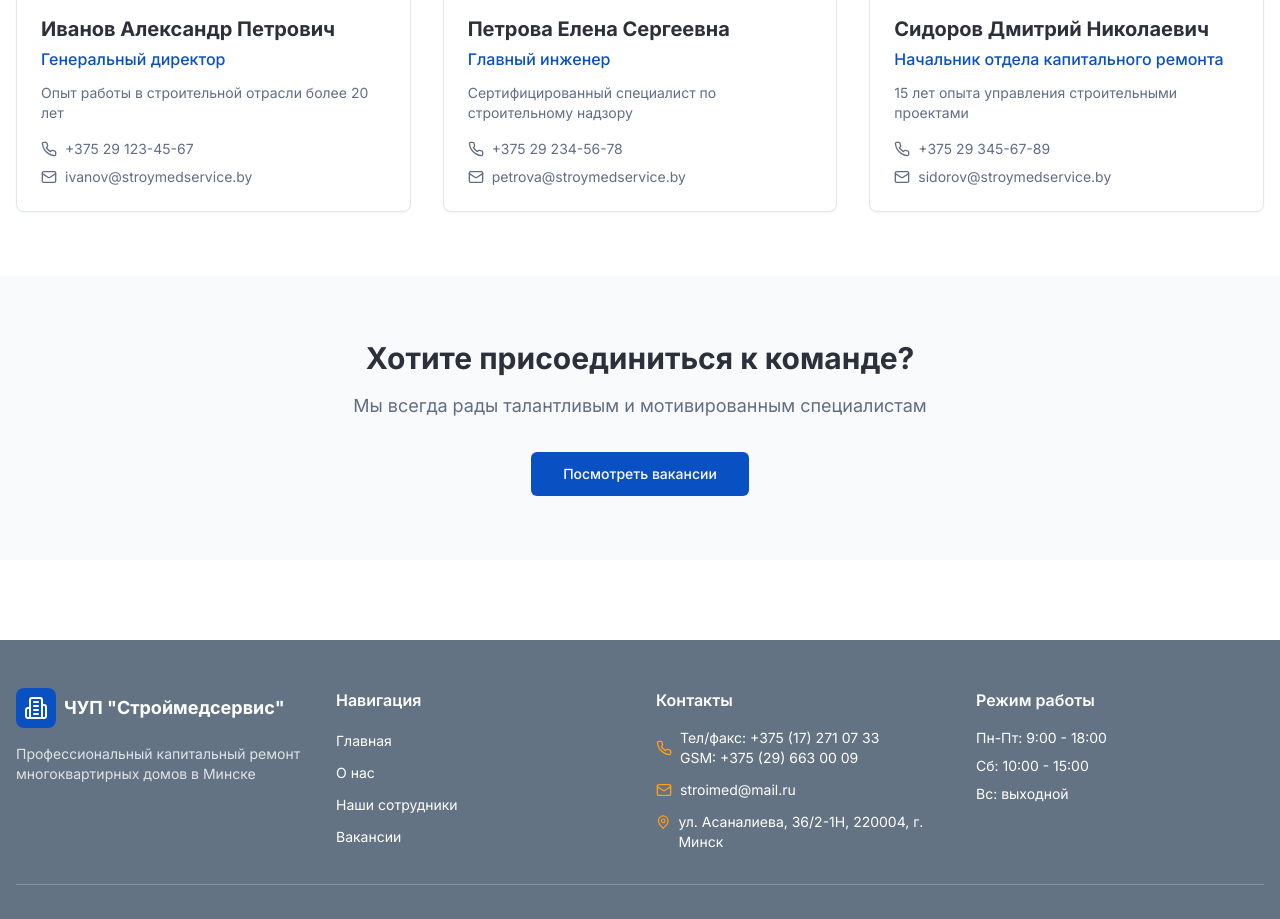
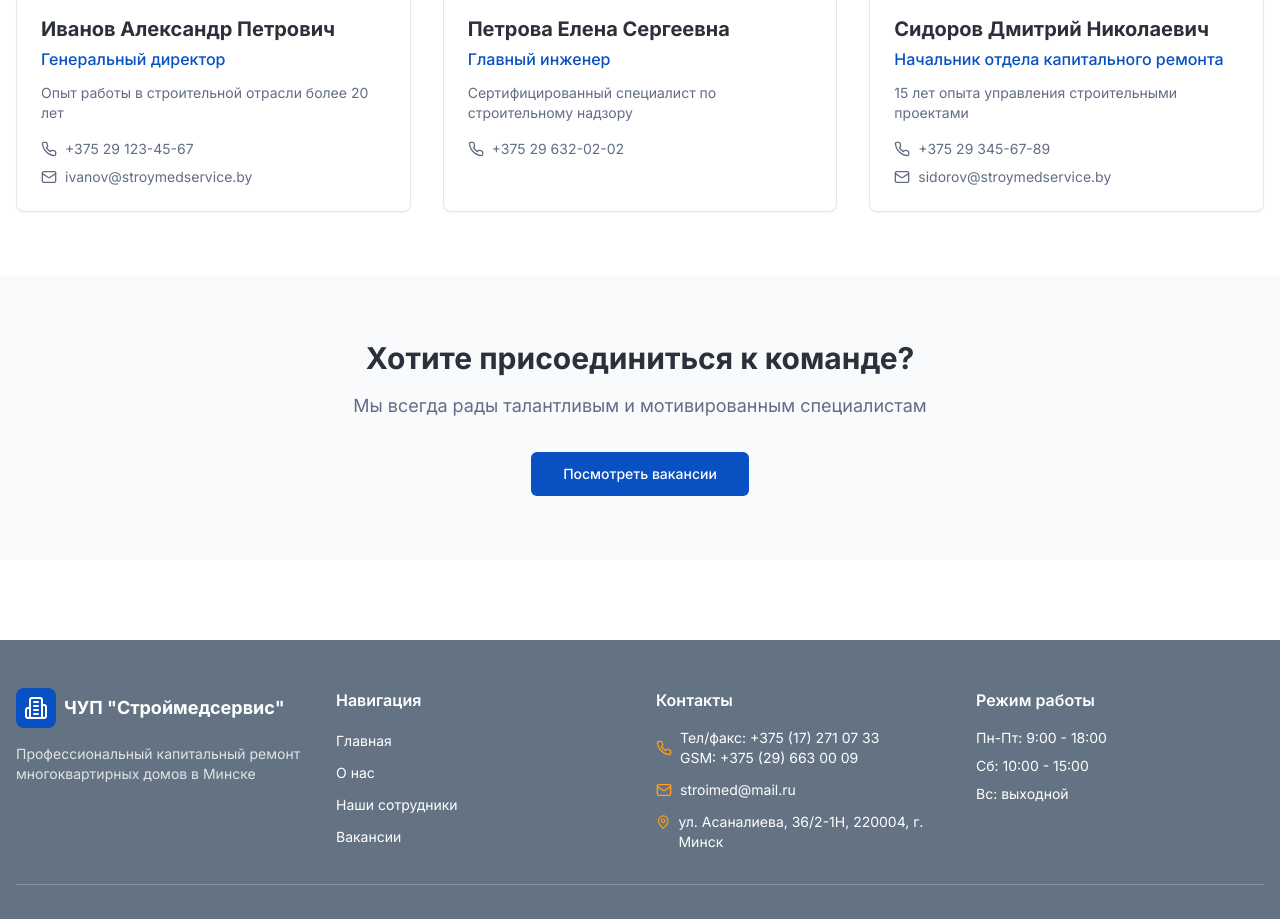
Before and after one commit to GriAndSer/remont-domov-minsk, a React (Vite) app: page /employees in a window 1280 px wide. Shown: the part 800-1719 px from the top of the page. Built offline with nearby package versions, Linux system fonts and the light colour scheme; the HTML template or start-up script is replaced by a standard one.

Commit message:
Update Chief Engineer contact info

```diff
--- a/src/pages/Employees.tsx
+++ b/src/pages/Employees.tsx
@@ -18,8 +18,7 @@ const Employees = () => {
       name: "Петрова Елена Сергеевна",
       position: "Главный инженер",
       image: employee2,
-      phone: "+375 29 234-56-78",
-      email: "petrova@stroymedservice.by",
+      phone: "+375 29 632-02-02",
       description: "Сертифицированный специалист по строительному надзору",
     },
     {
@@ -73,6 +72,7 @@ const Employees = () => {
                       <Phone className="h-4 w-4" />
                       {member.phone}
                     </a>
+                    {member.email && (
                       <a
                         href={`mailto:${member.email}`}
                         className="flex items-center gap-2 text-sm text-muted-foreground hover:text-primary transition-colors"
@@ -80,6 +80,7 @@ const Employees = () => {
                         <Mail className="h-4 w-4" />
                         {member.email}
                       </a>
+                    )}
                   </div>
                 </CardContent>
               </Card>
```
Lines whose indentation alone changed are shown as unchanged.
